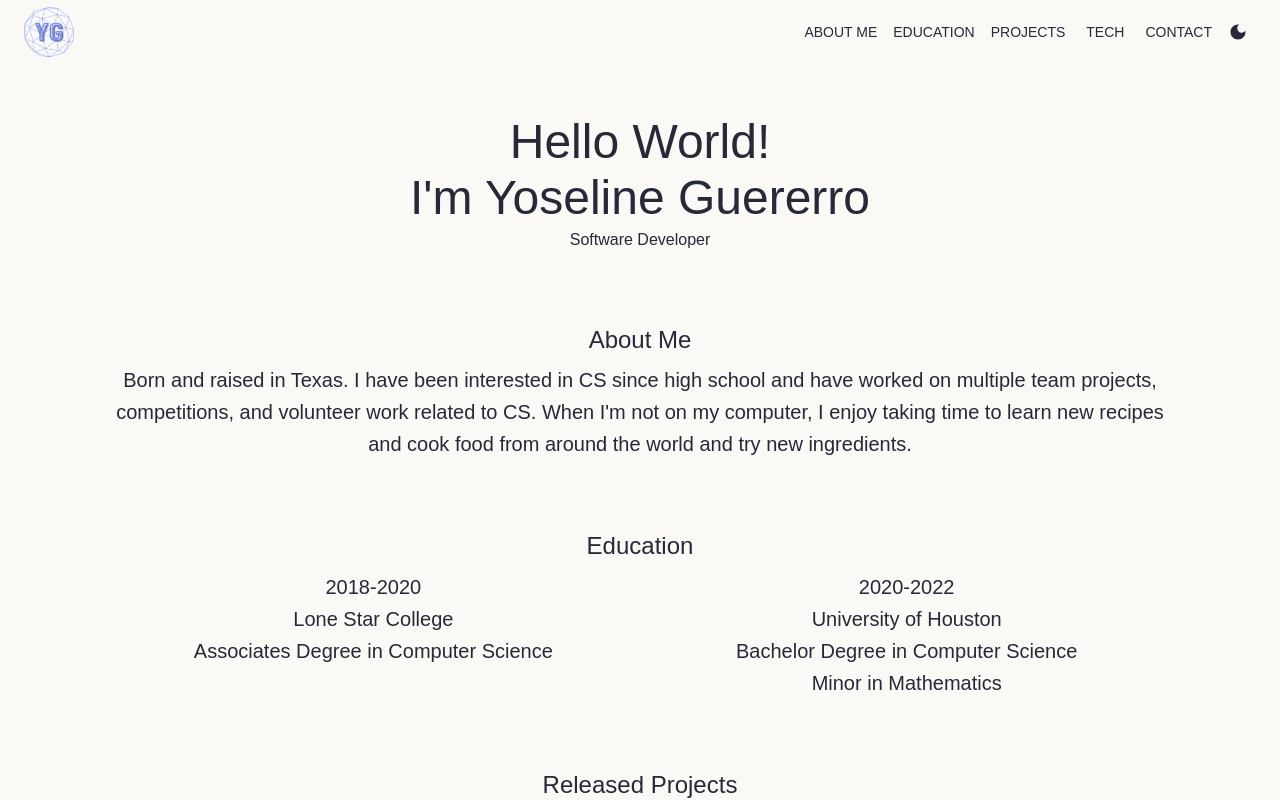
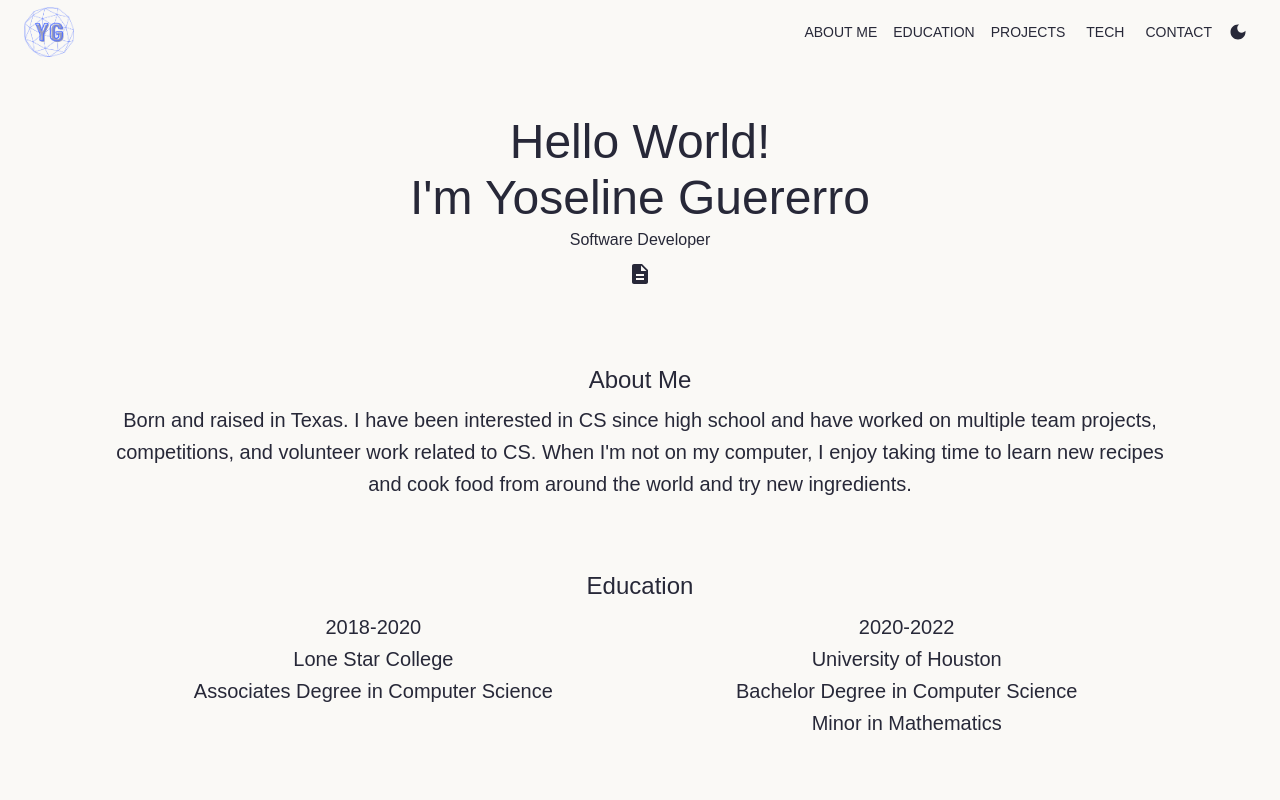
Before and after one commit to YoselineGuerrero/dev-portfolio, a React (Create React App) app: page / in a window 1280 px wide. Shown: the top 800 px of the page. Built offline with nearby package versions, Linux system fonts and the light colour scheme.

Commit message:
add resume button

```diff
--- a/src/mainPage.js
+++ b/src/mainPage.js
@@ -22,6 +22,9 @@ import Education from './components/education';
 import {socials} from './data';
 import Stack from '@mui/material/Stack';
 import Divider from '@mui/material/Divider';
+import DescriptionIcon from '@mui/icons-material/Description';
+import Yoseline_Resume from './components/Yoseline_Resume.pdf';
+import Tooltip from '@mui/material/Tooltip';
 
 export default function MainPage() {
   const [navMenu, setnavMenu] = useState(null);
@@ -88,6 +91,13 @@ export default function MainPage() {
       <Typography variant="h3" sx={{ flexGrow: 1, textAlign: "center", paddingTop:'50px'}} > Hello World! </Typography>
       <Typography variant="h3" sx={{ flexGrow: 1, textAlign: "center"}}>I'm Yoseline Guererro </Typography>
       <Typography variant="subtitle1" sx={{ flexGrow: 1, textAlign: "center"}}>Software Developer</Typography>
+      <Box style={{display: 'flex', justifyContent: 'center'}}>
+        <Tooltip title="Resume">
+          <IconButton href = {Yoseline_Resume} target = "_blank">
+            <DescriptionIcon/>
+          </IconButton>
+        </Tooltip>
+      </Box>
       <Grid container justifyContent="center" align="center">
         <Grid item xs={10} ref={aboutMe} sx={{paddingTop: '70px'}}>
           <Typography variant="h5" gutterBottom>
@@ -132,7 +142,7 @@ export default function MainPage() {
       <Stack direction="row" divider={<Divider orientation="vertical" flexItem />} justifyContent="space-evenly">
         {socials.map((socials) => (
           <Stack key={socials.url} justifyContent="center" alignContent='center'>
-            <IconButton target="_blank" href={socials.url} sx={{ "&:hover": { backgroundColor: "background.default", color:'primary.main' } }}>
+            <IconButton target="_blank" href={socials.url}>
               <socials.icon  sx={{ fontSize: '2em' }}/>
             </IconButton>
             <Typography align='center'>{socials.title}</Typography>
--- a/src/theme.js
+++ b/src/theme.js
@@ -64,7 +64,7 @@ const darkTheme = createTheme({
         root:{
           color:'#E0EDF5',
           '&:hover': {
-            color: '#121212',
+            background: 'rgb(200,211,222, .2)'
           },
         }
       }
@@ -132,8 +132,9 @@ const lightTheme = createTheme({
     MuiIconButton:{
       styleOverrides:{
         root:{
+          color:'#272838',
           '&:hover': {
-            color: '#FAF9F6',
+            background: 'rgb(200,211,222, .4)'
           },
         }
       }
```
Also changed, not shown: 1 other file (tests, documents, lock files or other folders).
